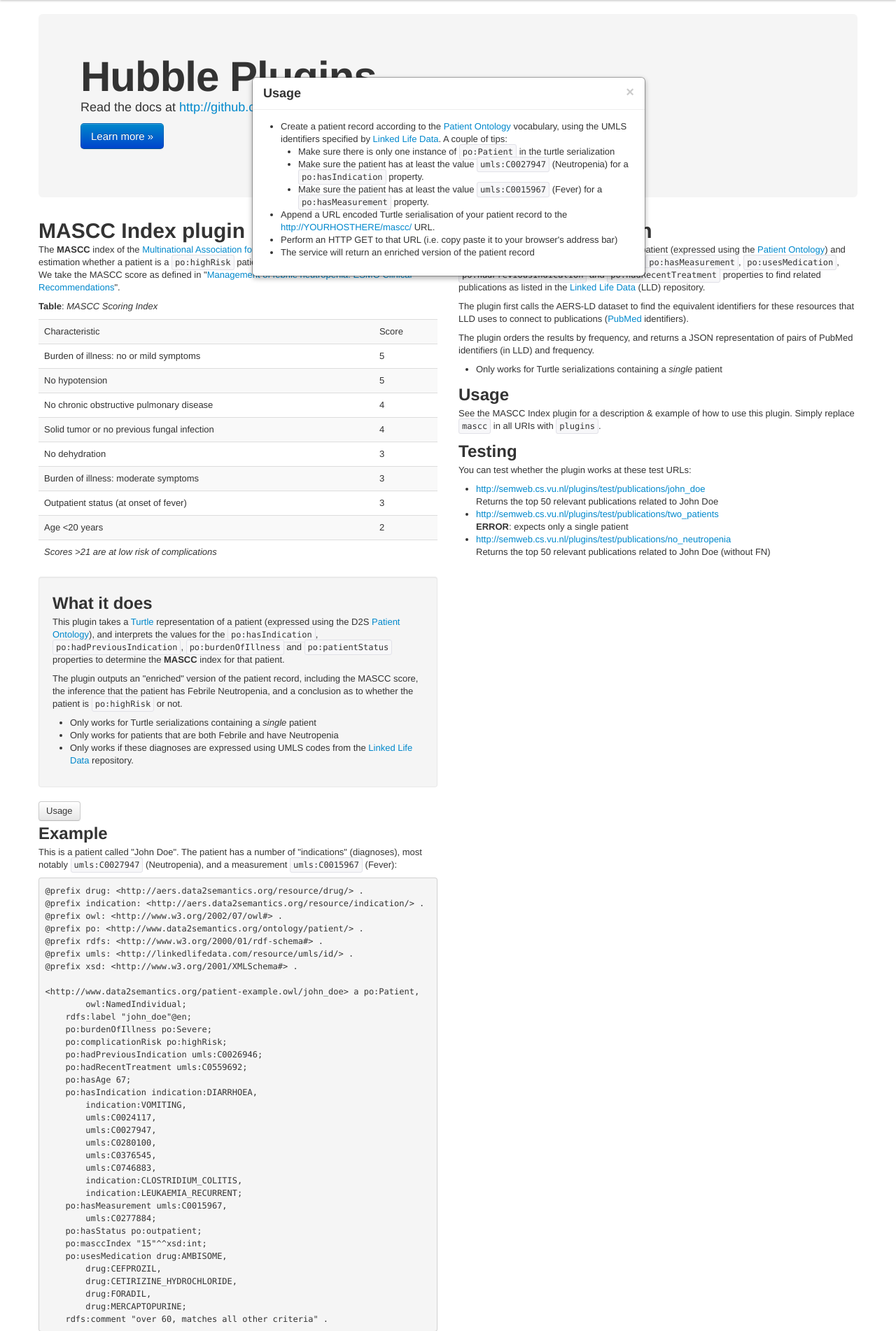
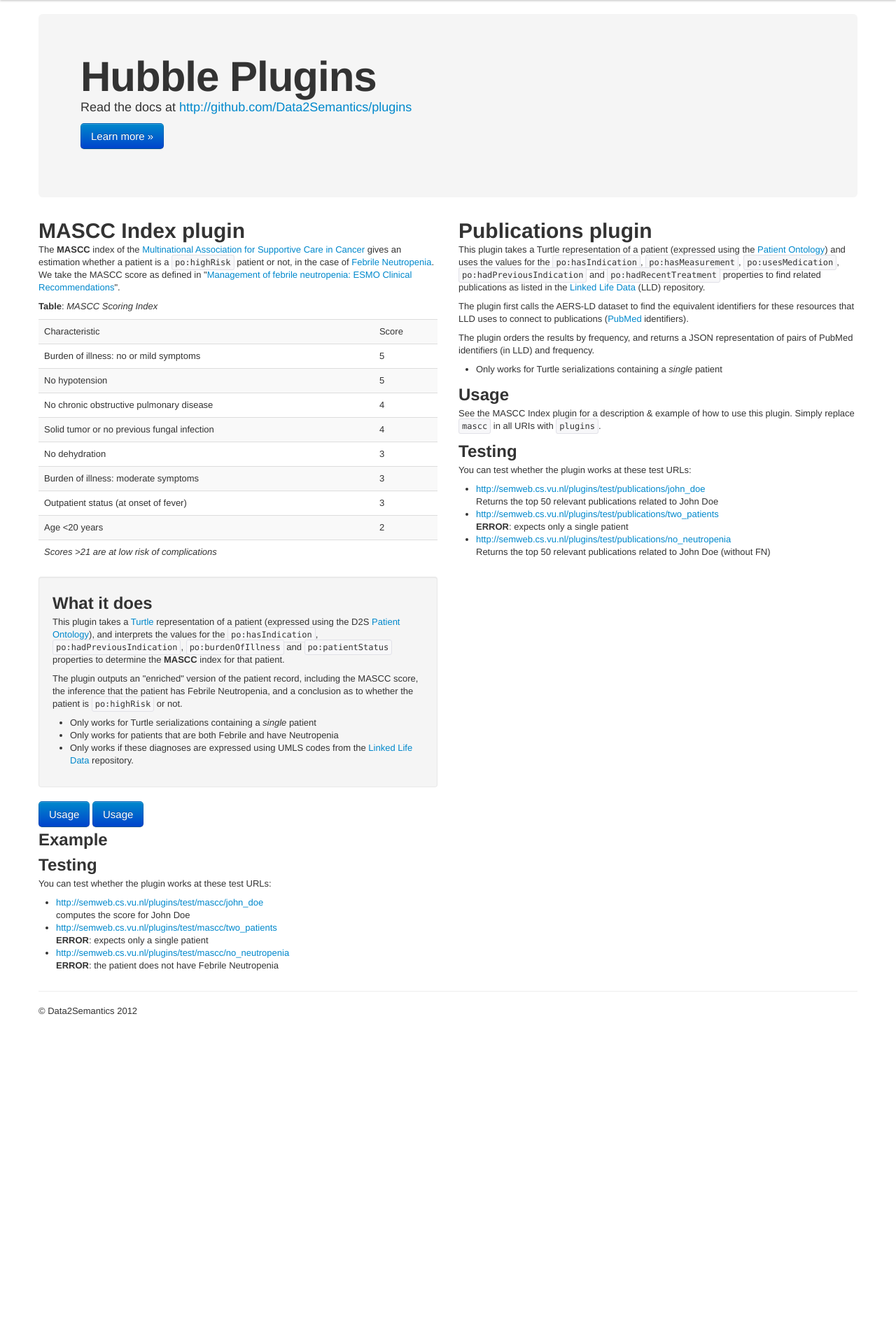
Before and after one commit to Data2Semantics/plugins, a Django app: page / in a window 1280 px wide. Shown: the part 40-1942 px from the top of the page at 70% size. After the commit the page ends 1490 px from the top, so only its background shows below. Run offline with Django 3.2, Linux system fonts and the light colour scheme; some libraries are stand-ins or nearby versions.

Commit message:
Adding modal boxes, testing...

```diff
--- a/templates/home.html
+++ b/templates/home.html
@@ -75,9 +75,10 @@
 		</ul>
 		</div>
 
-		<a class="btn" data-toggle="modal" href="#masccUsageModal">Usage</a>
+		<a class="btn btn-primary btn-large" data-toggle="modal" href="#masccUsageModal">Usage</a>
+		<a class="btn btn-primary btn-large" data-toggle="modal" href="#masccExampleModal">Usage</a>
 
-		<div class="modal" id="masccUsageModal">
+		<div class="modal hide fade" id="masccUsageModal">
 			<div class="modal-header">
 			    <a class="close" data-dismiss="modal">×</a>
 			    <h3>Usage</h3>
@@ -98,14 +99,17 @@
 				<li>The service will return an enriched version of the patient record</li>
 				</ul>
 			</div>
+			<div class="modal-footer">
+				<a href="#" class="btn" data-dismiss="modal" >Close</a>
+			</div>
 		</div>
 
-
-
-
-
-		<h2>Example</h2>
-
+		<div class="modal hide fade" id="masccExampleModal">
+			<div class="modal-header">
+			    <a class="close" data-dismiss="modal">×</a>
+			    <h3>Example</h3>
+			  </div>
+			<div class="modal-body">
 				<p>This is a patient called "John Doe". The patient has a number of "indications" (diagnoses), most notably <code>umls:C0027947</code> (Neutropenia), and a measurement <code>umls:C0015967</code> (Fever):</p>
 
 		<pre><code>@prefix drug: &lt;http://aers.data2semantics.org/resource/drug/&gt; .
@@ -204,6 +208,18 @@
 				</li>
 				<li>There's also a <code>rdfs:comment</code> explaining what contributed to the score.</li>
 				</ul>
+			</div>
+			<div class="modal-footer">
+				<a href="#" class="btn" data-dismiss="modal" >Close</a>
+			</div>
+		</div>
+
+
+
+
+		<h2>Example</h2>
+
+
 
 		<h2>Testing</h2>
 
```
Lines whose indentation alone changed are shown as unchanged.
